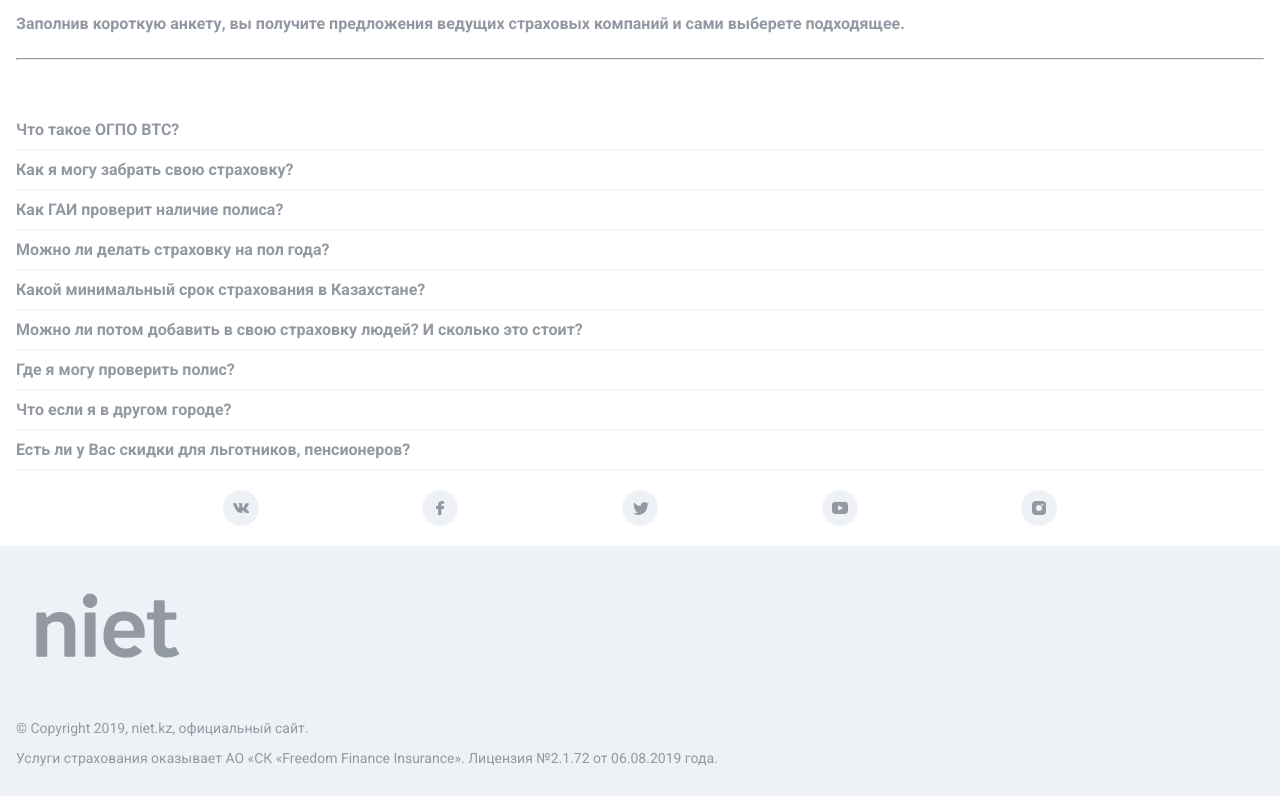
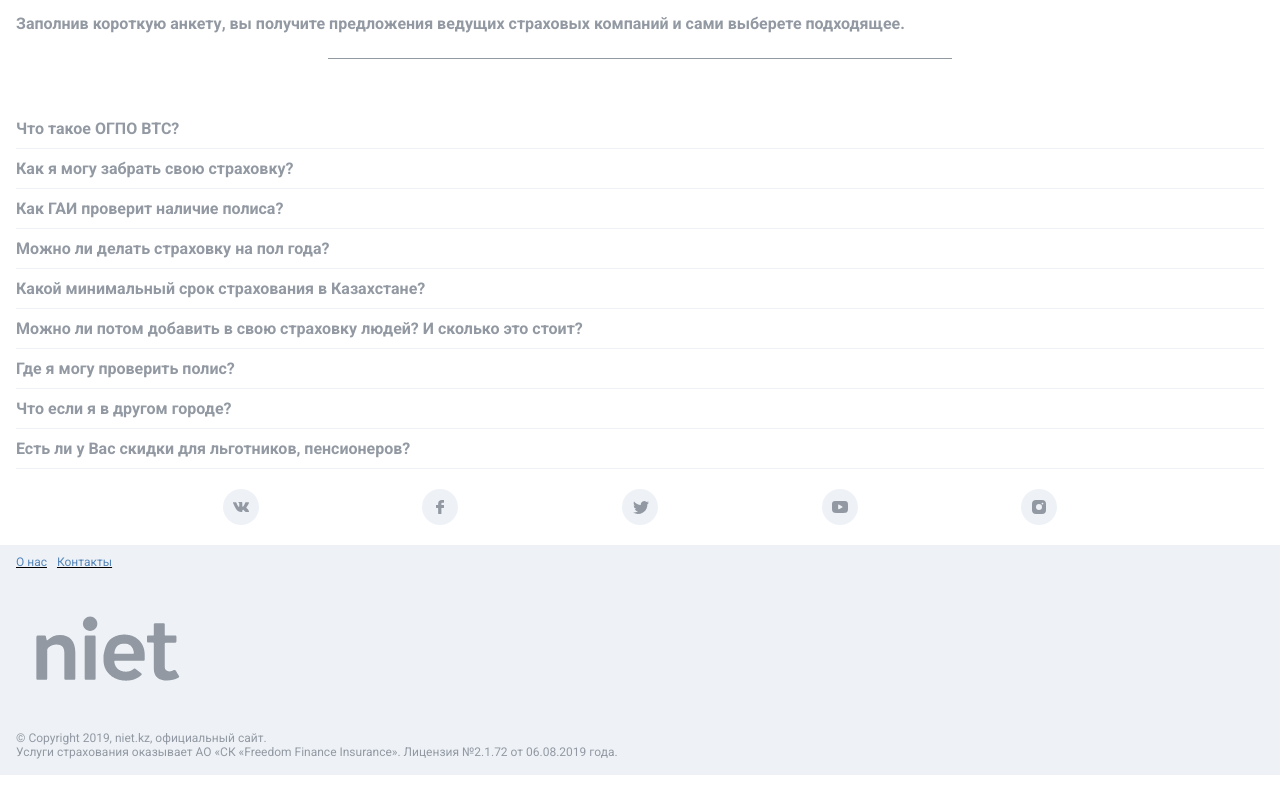
Before and after one commit to AskhatB/niet-mobile, a Next.js app: page / in a window 1280 px wide. Shown: the part 1014-1810 px from the top of the page. After the commit the page ends 1789 px from the top, so only its background shows below. Built offline with nearby package versions, Linux system fonts and the light colour scheme.

Commit message:
fix: hot fix

```diff
--- a/components/Footer/index.js
+++ b/components/Footer/index.js
@@ -1,17 +1,29 @@
 import React from 'react';
+import Link from 'next/link';
 import LogoIcon from '../../icons/logoFooter';
-import { Wrap, Copyright } from './style';
+import { Wrap, Copyright, Menu, MenuItem } from './style';
 
 const Footer = () => {
   return (
     <Wrap>
+      <Menu>
+        <MenuItem>
+          <Link href="/about">
+            <a>О нас</a>
+          </Link>
+        </MenuItem>
+        <MenuItem>
+          <Link href="/contacts">
+            <a>Контакты</a>
+          </Link>
+        </MenuItem>
+      </Menu>
       <LogoIcon></LogoIcon>
       <Copyright>
-        <p>© Copyright 2019, niet.kz, официальный сайт.</p>
-        <p>
-          Услуги страхования оказывает АО «СК «Freedom Finance Insurance».
-          Лицензия №2.1.72 от 06.08.2019 года.
-        </p>
+        © Copyright 2019, niet.kz, официальный сайт.
+        <br />
+        Услуги страхования оказывает АО «СК «Freedom Finance Insurance».
+        Лицензия №2.1.72 от 06.08.2019 года.
       </Copyright>
     </Wrap>
   );
--- a/components/Footer/style.js
+++ b/components/Footer/style.js
@@ -4,13 +4,24 @@ export const Wrap = styled.div`
   margin-top: 20px;
   padding: 0 16px;
   box-sizing: border-box;
-  height: 250px;
+  height: 230px;
   position: relative;
   background: ${({ theme }) => theme.colors.gray};
+  overflow: hidden;
 `;
 export const Copyright = styled.div`
   position: absolute;
   bottom: 16px;
-  font-size: 14px;
+  font-size: 12px;
   color: ${({ theme }) => theme.colors.darkGray};
 `;
+
+export const Menu = styled.div`
+  display: flex;
+  margin-top: 10px;
+`;
+export const MenuItem = styled.div`
+  font-size: 12px;
+  text-decoration: underline;
+  margin-right: 10px;
+`;
--- a/components/LeftSideMenu/index.js
+++ b/components/LeftSideMenu/index.js
@@ -1,6 +1,7 @@
 import React from 'react';
 import PropTypes from 'prop-types';
 import Link from 'next/link';
+import LogoIcon from '../../icons/logo';
 import CloseIcon from '../../icons/close';
 import { Wrap, Header, Close, Menu, MenuItem } from './style';
 
@@ -8,6 +9,7 @@ const LeftSideMenu = props => {
   return (
     <Wrap show={props.show}>
       <Header>
+        <LogoIcon></LogoIcon>
         <Close onClick={props.close}>
           <CloseIcon />
         </Close>
--- a/components/LeftSideMenu/style.js
+++ b/components/LeftSideMenu/style.js
@@ -16,7 +16,7 @@ export const Wrap = styled.div`
 `;
 export const Header = styled.div`
   display: flex;
-  justify-content: flex-end;
+  justify-content: space-between;
   align-items: center;
   height: 50px;
   background: ${({ theme }) => theme.colors.gray};
--- a/containers/SecondaryDescription/style.js
+++ b/containers/SecondaryDescription/style.js
@@ -2,6 +2,14 @@ import styled from 'styled-components';
 
 export const Wrap = styled.div`
   margin: 50px 0;
+  & > hr {
+    width: 50%;
+    height: 1px;
+    background: ${({ theme }) => theme.colors.darkGray};
+    margin: 0 auto;
+    outline: none;
+    border: none;
+  }
 `;
 
 export const Content = styled.div`
```
